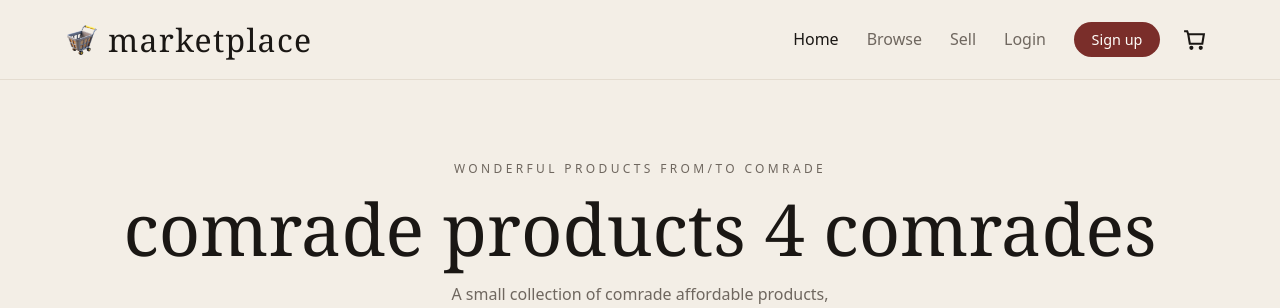
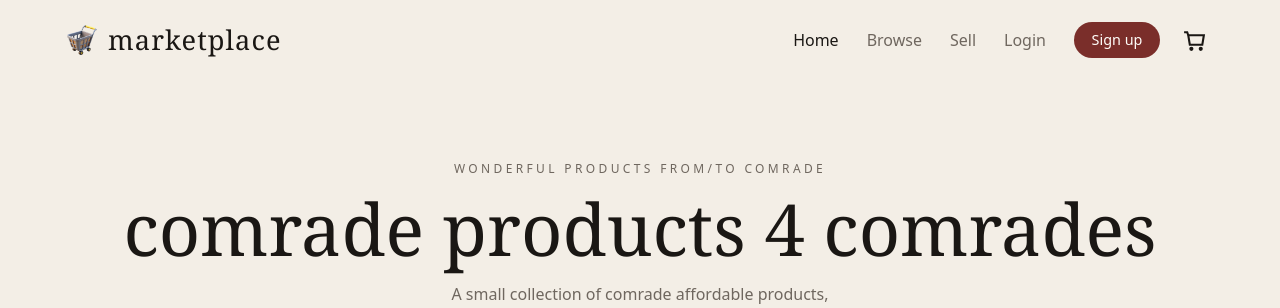
Before and after one commit to zcodeplatform/marketplace, a Flask app: page / in a window 1280 px wide. Shown: the top 308 px of the page. Run offline with Flask 3, Linux system fonts and the light colour scheme; data that the repository does not hold is empty.

Commit message:
v1.0.0 - patch #1 headers

```diff
--- a/static/css/styles.css
+++ b/static/css/styles.css
@@ -53,7 +53,7 @@ header {
   top: 0;
   z-index: 40;
   height: 5rem;
-  border-bottom: 1px solid var(--line);
+  border-bottom: transparent;
   background: color-mix(in srgb, var(--bg) 90%, transparent);
   backdrop-filter: blur(12px);
 }
@@ -69,7 +69,7 @@ header {
   align-items: center;
   gap: 0.5rem;
   font-family: var(--display);
-  font-size: 2rem;
+  font-size: 1.7rem;
   letter-spacing: 0.04em;
 }
 .brand img {
--- a/templates/base.html
+++ b/templates/base.html
@@ -23,14 +23,14 @@
         <a href="{{ url_for('main.browse') }}" {% if request.endpoint == 'main.browse' %}class="active"{% endif %}>Browse</a>
         <a href="{{ url_for('seller.new') }}" {% if request.endpoint == 'seller.new' %}class="active"{% endif %}>Sell</a>
         {% if current_user.is_authenticated %}
-          <a class="nav-profile" href="{{ url_for('profile.view') }}">
-            {% include "_avatar.html" with context %}
-            <span>Profile</span>
-          </a>
-          <form method="post" action="{{ url_for('auth.logout') }}" class="inline-form">
-            <input type="hidden" name="csrf_token" value="{{ csrf_token() }}" />
-            <button type="submit" class="nav-link-btn">Logout</button>
-          </form>
+        <form method="post" action="{{ url_for('auth.logout') }}" class="inline-form">
+          <input type="hidden" name="csrf_token" value="{{ csrf_token() }}" />
+          <button type="submit" class="nav-link-btn">Logout</button>
+        </form>
+        <a class="nav-profile" href="{{ url_for('profile.view') }}">
+          {% include "_avatar.html" with context %}
+          <span>Profile</span>
+        </a>
         {% else %}
           <a href="{{ url_for('auth.login', next=request.full_path if request.method == 'GET' and request.endpoint not in ('auth.login', 'auth.signup') else None) }}">Login</a>
           <a class="nav-cta" href="{{ url_for('auth.signup') }}">Sign up</a>
```
